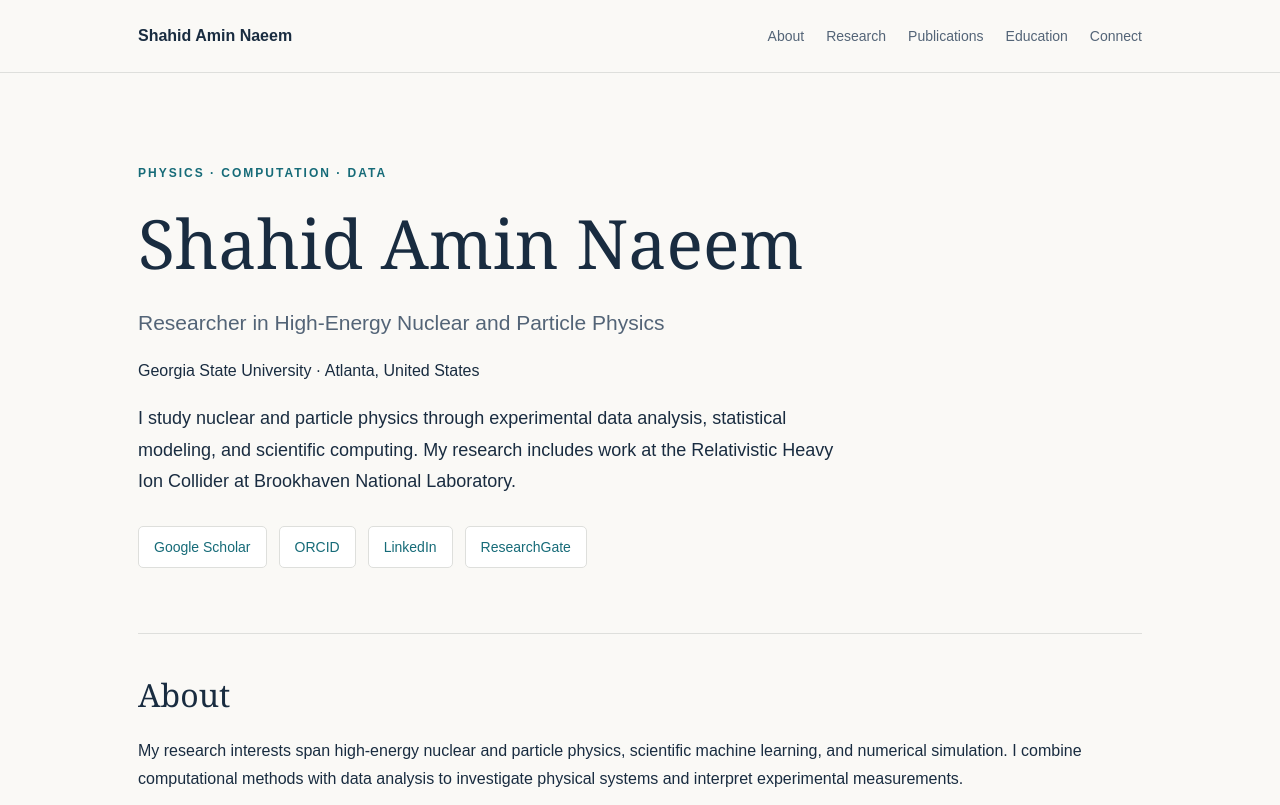
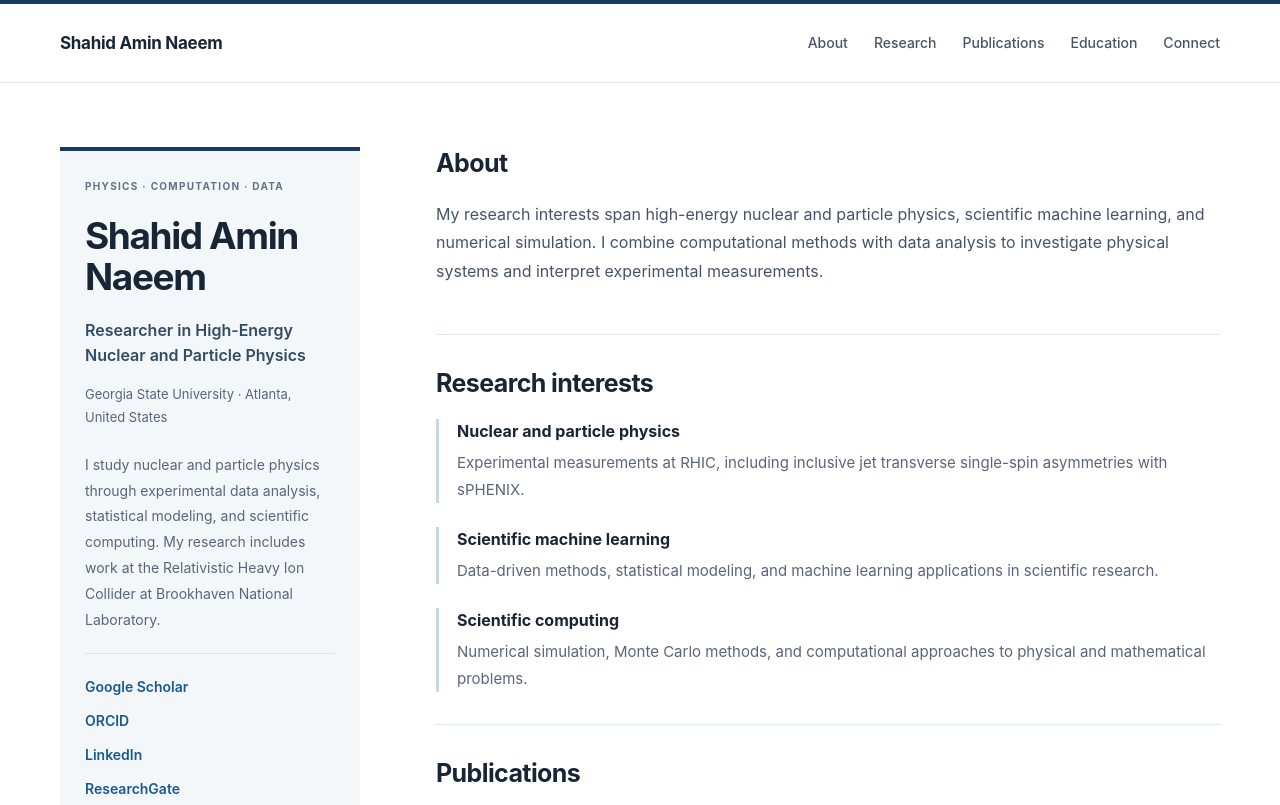
Before and after one commit to shahidaminnaeem/shahidaminnaeem.github.io, a plain HTML site: page index.html in a window 1280 px wide. Shown: the top 805 px of the page. Drawn offline with Linux system fonts and the light colour scheme.

Commit message:
Refactor CSS styles in index.html

```diff
--- a/index.html
+++ b/index.html
@@ -8,94 +8,307 @@
   <title>Shahid Amin Naeem | Researcher</title>
   <style>
 :root {
-      --ink: #192c40;
-      --muted: #536477;
-      --accent: #166b78;
-      --paper: #faf9f6;
-      --line: #dedfdc;
+  --ink: #182536;
+  --muted: #596579;
+  --accent: #175a91;
+  --paper: #ffffff;
+  --line: #e2e7ed;
 }
-    * { box-sizing: border-box; }
-    html { scroll-behavior: smooth; }
+
+* {
+  box-sizing: border-box;
+}
+
+html {
+  scroll-behavior: smooth;
+}
+
 body {
   margin: 0;
   background: var(--paper);
   color: var(--ink);
-      font-family: Arial, sans-serif;
-      line-height: 1.75;
+  font-family: -apple-system, BlinkMacSystemFont, "Segoe UI",
+               Arial, sans-serif;
+  font-size: 16px;
+  line-height: 1.8;
+  -webkit-font-smoothing: antialiased;
 }
-    a { color: var(--accent); text-underline-offset: 4px; }
-    a:hover { color: #103f49; }
-    a:focus-visible { outline: 3px solid var(--accent); outline-offset: 5px; }
-    .wrap { max-width: 1060px; margin: auto; padding: 0 28px; }
+
+a {
+  color: var(--accent);
+  text-decoration: none;
+}
+
+a:hover {
+  text-decoration: underline;
+  text-underline-offset: 4px;
+}
+
+a:focus-visible {
+  outline: 3px solid var(--accent);
+  outline-offset: 5px;
+}
+
+.wrap {
+  width: min(1160px, calc(100% - 80px));
+  margin: 0 auto;
+}
+
 header {
+  background: #fff;
+  border-top: 4px solid #173b60;
   border-bottom: 1px solid var(--line);
-      padding: 22px 0;
 }
+
 .header-row {
+  min-height: 78px;
   display: flex;
   justify-content: space-between;
   align-items: center;
-      gap: 20px;
+  gap: 24px;
+}
+
+.name {
+  font-size: 17px;
+  font-weight: 700;
+  color: var(--ink);
+  letter-spacing: -0.3px;
+}
+
+nav {
+  display: flex;
+  flex-wrap: wrap;
+  gap: 26px;
+}
+
+nav a {
+  color: #485569;
+  font-size: 14px;
+  font-weight: 500;
+}
+
+main.wrap {
+  display: grid;
+  grid-template-columns: 300px minmax(0, 1fr);
+  column-gap: 76px;
+  align-items: start;
+  padding-top: 64px;
+  padding-bottom: 60px;
+}
+
+.hero {
+  grid-column: 1;
+  grid-row: 1 / span 5;
+  position: sticky;
+  top: 40px;
+  padding: 26px 25px;
+  background: #f4f7fa;
+  border-top: 4px solid #173b60;
+  border-radius: 0 0 6px 6px;
+}
+
+.eyebrow {
+  color: #617187;
+  font-size: 10px;
+  font-weight: 700;
+  letter-spacing: 1.3px;
+  text-transform: uppercase;
+}
+
+h1 {
+  font-size: 37px;
+  line-height: 1.12;
+  font-weight: 750;
+  letter-spacing: -1.4px;
+  margin: 20px 0;
+}
+
+.subtitle {
+  font-size: 16px;
+  line-height: 1.55;
+  font-weight: 600;
+  color: #334b64;
+  margin-bottom: 16px;
+}
+
+.hero > p:not(.subtitle):not(.intro) {
+  font-size: 13px;
+  color: var(--muted);
+  line-height: 1.7;
+}
+
+.intro {
+  font-size: 14px;
+  color: var(--muted);
+  line-height: 1.85;
+  margin-top: 24px;
+}
+
+.links {
+  display: flex;
+  flex-wrap: wrap;
+  gap: 10px 18px;
+  margin-top: 20px;
+}
+
+.links a {
+  font-size: 14px;
+  font-weight: 600;
+}
+
+.hero .links {
+  display: grid;
+  grid-template-columns: 1fr;
+  gap: 9px;
+  padding-top: 20px;
+  border-top: 1px solid #d9e1ea;
+}
+
+section {
+  grid-column: 2;
+  padding: 32px 0;
+  border-top: 1px solid var(--line);
+  scroll-margin-top: 30px;
+}
+
+section:first-of-type {
+  padding-top: 0;
+  border-top: none;
+}
+
+h2 {
+  font-size: 25px;
+  font-weight: 650;
+  line-height: 1.3;
+  letter-spacing: -0.6px;
+  margin: 0 0 20px;
+}
+
+section > p {
+  margin: 0 0 16px;
+  color: #465367;
+}
+
+.grid {
+  display: grid;
+  grid-template-columns: 1fr;
+  gap: 24px;
+}
+
+.card {
+  padding: 0 0 0 18px;
+  border-left: 3px solid #c8d8e7;
+}
+
+h3 {
+  font-size: 16px;
+  font-weight: 650;
+  line-height: 1.5;
+  margin: 0 0 6px;
+}
+
+.card p {
+  margin: 0;
+  font-size: 15px;
+  color: var(--muted);
+}
+
+.education {
+  padding: 15px 0;
+}
+
+.education + .education {
+  border-top: 1px solid var(--line);
+}
+
+.education p {
+  margin: 3px 0 0;
+  font-size: 14px;
+  color: var(--muted);
+}
+
+footer.wrap {
+  border-top: 1px solid var(--line);
+  padding-top: 22px;
+  padding-bottom: 30px;
+  font-size: 12px;
+  color: var(--muted);
+}
+
+@media (min-width: 1500px) {
+  body {
+    font-size: 17px;
+  }
+}
+
+@media (max-width: 900px) {
+  .wrap {
+    width: calc(100% - 44px);
+  }
+
+  main.wrap {
+    grid-template-columns: 250px minmax(0, 1fr);
+    column-gap: 36px;
+    padding-top: 40px;
+  }
+
+  .hero {
+    padding: 24px 20px;
+  }
+
+  h1 {
+    font-size: 32px;
+  }
+
+  nav {
+    gap: 16px;
+  }
+}
+
+@media (max-width: 680px) {
+  .header-row {
+    padding: 18px 0;
+    flex-direction: column;
+    align-items: flex-start;
+    gap: 12px;
+  }
+
+  nav {
+    gap: 10px 18px;
+  }
+
+  nav a {
+    font-size: 13px;
+  }
+
+  main.wrap {
+    display: block;
+    padding-top: 28px;
+  }
+
+  .hero {
+    position: static;
+    margin-bottom: 36px;
+    padding: 28px;
+  }
+
+  h1 {
+    font-size: 40px;
+  }
+
+  .hero .links {
+    display: flex;
     flex-wrap: wrap;
   }
-    .name { font-weight: bold; text-decoration: none; color: var(--ink); }
-    nav { display: flex; flex-wrap: wrap; gap: 22px; }
-    nav a { color: var(--muted); text-decoration: none; font-size: 14px; }
-    .hero { padding: 90px 0 65px; }
-    .eyebrow {
-      color: var(--accent);
-      font-size: 12px;
-      font-weight: bold;
-      letter-spacing: 2px;
-      text-transform: uppercase;
+
+  section:first-of-type {
+    padding-top: 28px;
+    border-top: 1px solid var(--line);
   }
-    h1, h2, h3 { line-height: 1.2; }
-    h1 {
-      font-family: Georgia, serif;
-      font-weight: normal;
-      font-size: clamp(40px, 6vw, 68px);
-      margin: 18px 0;
+
+  section {
+    padding: 28px 0;
   }
-    .subtitle { font-size: 21px; color: var(--muted); margin-bottom: 8px; }
-    .intro { max-width: 720px; font-size: 18px; }
-    .links { display: flex; flex-wrap: wrap; gap: 12px; margin-top: 28px; }
-    .links a {
-      padding: 8px 15px;
-      border: 1px solid var(--line);
-      border-radius: 5px;
-      text-decoration: none;
-      font-size: 14px;
-      background: white;
-    }
-    section { padding: 42px 0; border-top: 1px solid var(--line); }
-    h2 {
-      font-family: Georgia, serif;
-      font-weight: normal;
-      font-size: 32px;
-      margin: 0 0 22px;
-    }
-    .grid {
-      display: grid;
-      grid-template-columns: repeat(3, 1fr);
-      gap: 22px;
-    }
-    .card {
-      padding: 25px;
-      background: white;
-      border: 1px solid var(--line);
-      border-radius: 7px;
-    }
-    h3 { font-size: 18px; margin: 0 0 12px; }
-    .card p { color: var(--muted); margin: 0; font-size: 15px; }
-    .education { padding: 15px 0; }
-    .education + .education { border-top: 1px solid var(--line); }
-    .education p { margin: 3px 0; color: var(--muted); }
-    footer { padding: 35px 0; color: var(--muted); font-size: 13px; }
-    @media (max-width: 760px) {
-      .grid { grid-template-columns: 1fr; }
-      .hero { padding: 55px 0 40px; }
-      .wrap { padding: 0 22px; }
-      nav { gap: 15px; }
 }
   </style>
 </head>
```
Lines whose indentation alone changed are shown as unchanged.
